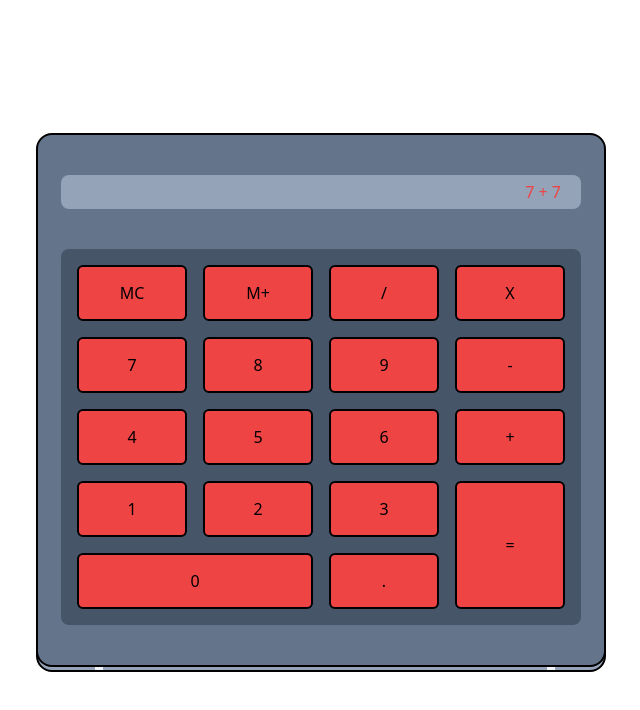
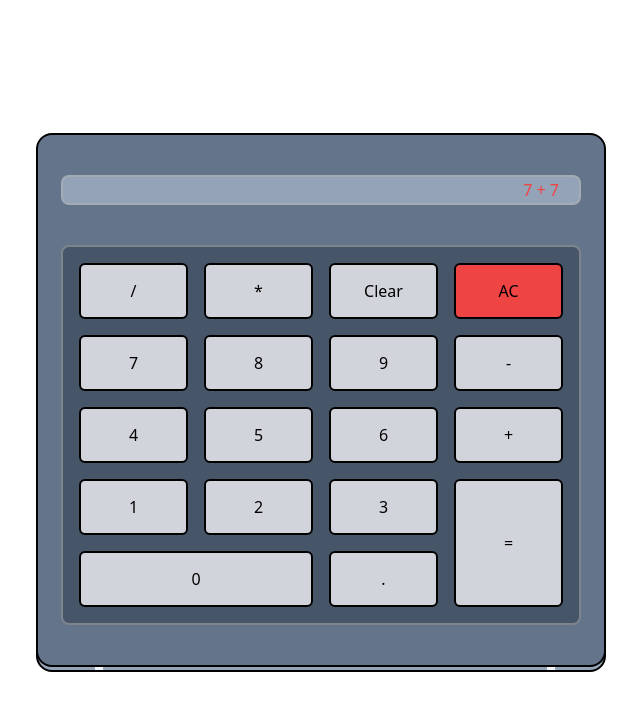
Before and after one commit to chansumeran/Calculator, a website: page index.html in a window 1280 px wide. Shown: the whole page, without its empty margins (319-959 px from the left). Drawn offline with Linux system fonts and the light colour scheme.

Commit message:
Color changes

```diff
--- a/index.html
+++ b/index.html
@@ -14,82 +14,82 @@
         <div class="flex flex-col items-center justify-center w-[570px] border-2 border-black rounded-2xl h-4/6 bg-slate-500">
 
             <!-- Calculator Screen -->
-            <div class="w-[520px] h-32 m-10 rounded-lg screen bg-slate-400 flex justify-end items-center">
+            <div class="w-[520px] h-32 m-10 rounded-lg screen bg-slate-400 flex justify-end items-center border-2 border-[rgb(180,180,180,0.5)]">
                 <span class="mr-5 text-red-500">7 + 7</span>
             </div>
 
             <!-- Calculator Keys Container-->
-            <div class="grid grid-cols-4 grid-rows-4 gap-4 p-4 w-[520px] mb-10 rounded-lg key-container h-3/4 bg bg-slate-600">
+            <div class="grid grid-cols-4 grid-rows-4 gap-4 p-4 w-[520px] mb-10 rounded-lg key-container h-3/4 bg border-2 bg-slate-600 border-[rgb(180,180,180,0.5)]">
 
-                <div class="flex items-center justify-center bg-red-500 border-2 border-black rounded-md cursor-pointer button h-14
+                <div class="flex items-center justify-center bg-gray-300 border-2 border-black rounded-md cursor-pointer button h-14
                              active:translate-y-[8px] transition ease-in-out duration[0.2s] active:scale-90">
-                             MC
+                             /
                 </div>
-                <div class="flex items-center justify-center bg-red-500 border-2 border-black rounded-md cursor-pointer button h-14
+                <div class="flex items-center justify-center bg-gray-300 border-2 border-black rounded-md cursor-pointer button h-14
                              active:translate-y-[8px] transition ease-in-out duration[0.2s]  active:scale-90">
-                             M+
+                             *
+                </div>
+                <div class="flex items-center justify-center bg-gray-300 border-2 border-black rounded-md cursor-pointer button h-14
+                             active:translate-y-[8px] transition ease-in-out duration[0.2s] active:scale-90">
+                             Clear
                 </div>
                 <div class="flex items-center justify-center bg-red-500 border-2 border-black rounded-md cursor-pointer button h-14
                              active:translate-y-[8px] transition ease-in-out duration[0.2s] active:scale-90">
-                             /
-                </div>
-                <div class="flex items-center justify-center bg-red-500 border-2 border-black rounded-md cursor-pointer button h-14
-                             active:translate-y-[8px] transition ease-in-out duration[0.2s] active:scale-90">
-                             X
+                             AC
                </div>
-                <div class="flex items-center justify-center bg-red-500 border-2 border-black rounded-md cursor-pointer button h-14
+                <div class="flex items-center justify-center bg-gray-300 border-2 border-black rounded-md cursor-pointer button h-14
                              active:translate-y-[8px] transition ease-in-out duration[0.2s] active:scale-90">
                              7
                </div>
-                <div class="flex items-center justify-center bg-red-500 border-2 border-black rounded-md cursor-pointer button h-14
+                <div class="flex items-center justify-center bg-gray-300 border-2 border-black rounded-md cursor-pointer button h-14
                              active:translate-y-[8px] transition ease-in-out duration[0.2s] active:scale-90">
                              8
                </div>
-                <div class="flex items-center justify-center bg-red-500 border-2 border-black rounded-md cursor-pointer button h-14
+                <div class="flex items-center justify-center bg-gray-300 border-2 border-black rounded-md cursor-pointer button h-14
                              active:translate-y-[8px] transition ease-in-out duration[0.2s] active:scale-90">
                              9
                            </div>
-                <div class="flex items-center justify-center bg-red-500 border-2 border-black rounded-md cursor-pointer button h-14
+                <div class="flex items-center justify-center bg-gray-300 border-2 border-black rounded-md cursor-pointer button h-14
                              active:translate-y-[8px] transition ease-in-out duration[0.2s] active:scale-90">
                              -
                </div>
-                <div class="flex items-center justify-center bg-red-500 border-2 border-black rounded-md cursor-pointer button h-14
+                <div class="flex items-center justify-center bg-gray-300 border-2 border-black rounded-md cursor-pointer button h-14
                              active:translate-y-[8px] transition ease-in-out duration[0.2s] active:scale-90">
                              4
                </div>
-                <div class="flex items-center justify-center bg-red-500 border-2 border-black rounded-md cursor-pointer button h-14
+                <div class="flex items-center justify-center bg-gray-300 border-2 border-black rounded-md cursor-pointer button h-14
                              active:translate-y-[8px] transition ease-in-out duration[0.2s] active:scale-90">
                              5
                </div>
-                <div class="flex items-center justify-center bg-red-500 border-2 border-black rounded-md cursor-pointer button h-14
+                <div class="flex items-center justify-center bg-gray-300 border-2 border-black rounded-md cursor-pointer button h-14
                              active:translate-y-[8px] transition ease-in-out duration[0.2s] active:scale-90">
                              6
                </div>
-                <div class="flex items-center justify-center bg-red-500 border-2 border-black rounded-md cursor-pointer button h-14
+                <div class="flex items-center justify-center bg-gray-300 border-2 border-black rounded-md cursor-pointer button h-14
                              active:translate-y-[8px] transition ease-in-out duration[0.2s] active:scale-90">
                              +
                </div>
-                <div class="flex items-center justify-center bg-red-500 border-2 border-black rounded-md cursor-pointer button h-14
+                <div class="flex items-center justify-center bg-gray-300 border-2 border-black rounded-md cursor-pointer button h-14
                              active:translate-y-[8px] transition ease-in-out duration[0.2s] active:scale-90">
                              1
                </div>
-                <div class="flex items-center justify-center bg-red-500 border-2 border-black rounded-md cursor-pointer button h-14
+                <div class="flex items-center justify-center bg-gray-300 border-2 border-black rounded-md cursor-pointer button h-14
                              active:translate-y-[8px] transition ease-in-out duration[0.2s] active:scale-90">
                              2
                </div>
-                <div class="flex items-center justify-center bg-red-500 border-2 border-black rounded-md cursor-pointer button h-14
+                <div class="flex items-center justify-center bg-gray-300 border-2 border-black rounded-md cursor-pointer button h-14
                              active:translate-y-[8px] transition ease-in-out duration[0.2s] active:scale-90">
                              3
                </div>
-                <div class="flex items-center justify-center col-start-4 row-start-4 row-end-6 bg-red-500 border-2 border-black rounded-md cursor-pointer button
+                <div class="flex items-center justify-center col-start-4 row-start-4 row-end-6 bg-gray-300 border-2 border-black rounded-md cursor-pointer button
                             active:translate-y-[8px] transition ease-in-out duration[0.2s] active:scale-90">
                             =
                </div>
-                <div class="flex items-center justify-center col-span-2 row-start-5 space-x-4 bg-red-500 border-2 border-black rounded-md cursor-pointer button h-14
+                <div class="flex items-center justify-center col-span-2 row-start-5 space-x-4 bg-gray-300 border-2 border-black rounded-md cursor-pointer button h-14
                             active:translate-y-[8px] transition ease-in-out duration[0.2s] active:scale-90">
                             0
                </div>
-               <div class="flex items-center justify-center bg-red-500 border-2 border-black rounded-md button h-14
+               <div class="flex items-center justify-center bg-gray-300 border-2 border-black rounded-md button h-14
                             ctive:translate-y-[8px] transition ease-in-out duration[0.2s] active:scale-90">
                             .
                </div>
@@ -102,7 +102,7 @@
         <div class="absolute w-[570px] h-4/6 bg-slate-400 border-2 border-black rounded-2xl bottom-32 -z-[1]
                    before:absolute before:content-[''] before:w-2 before:h-8 before:bg-slate-100 before:bottom-0 before:left-[10%]
                    after:absolute after:content-[''] after:w-2 after:h-8 after:bg-slate-100 after:bottom-0 after:left-[90%]">
-         </div>
+        </div>
 
 
     </div>
```
Also changed, not shown: styles/style.css.
